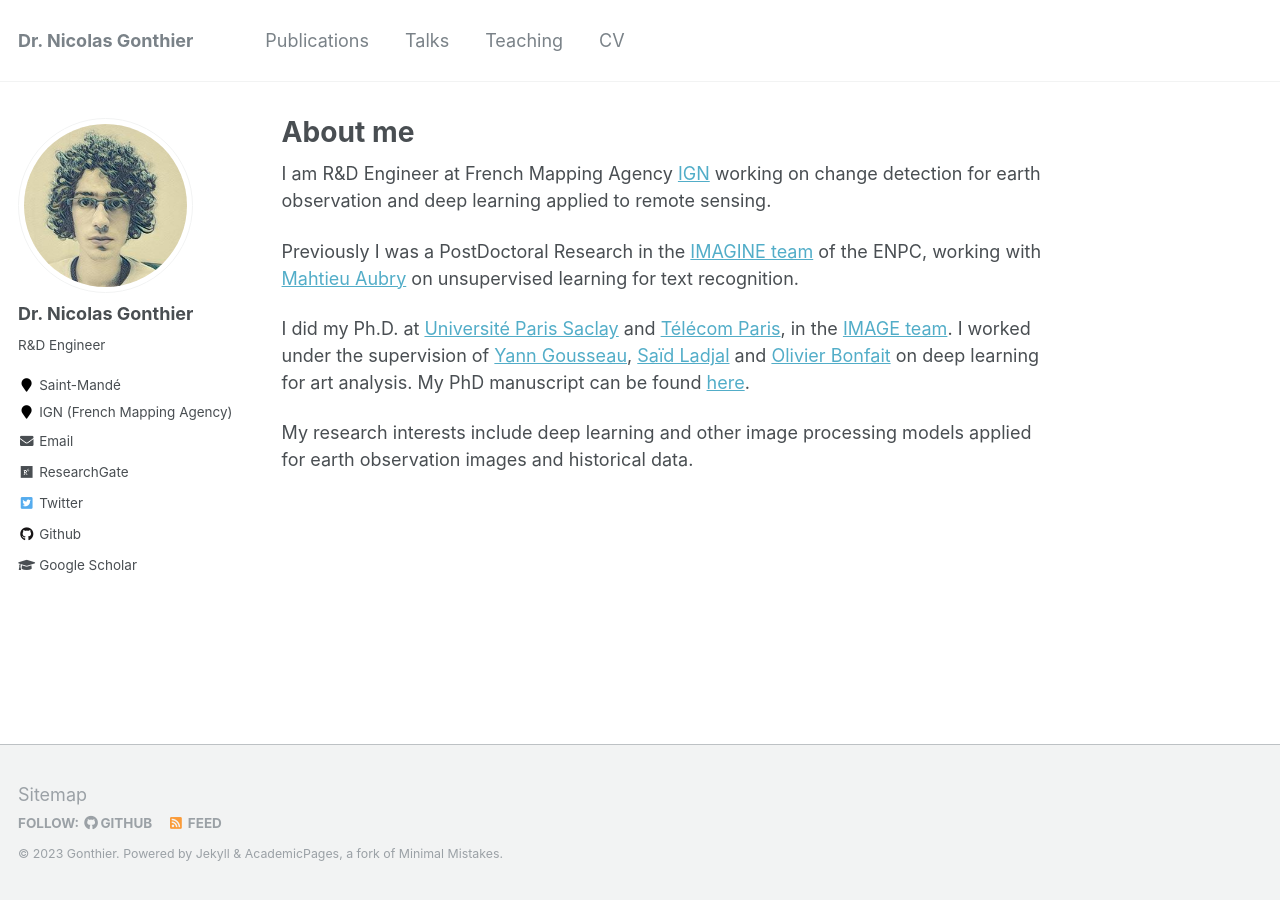
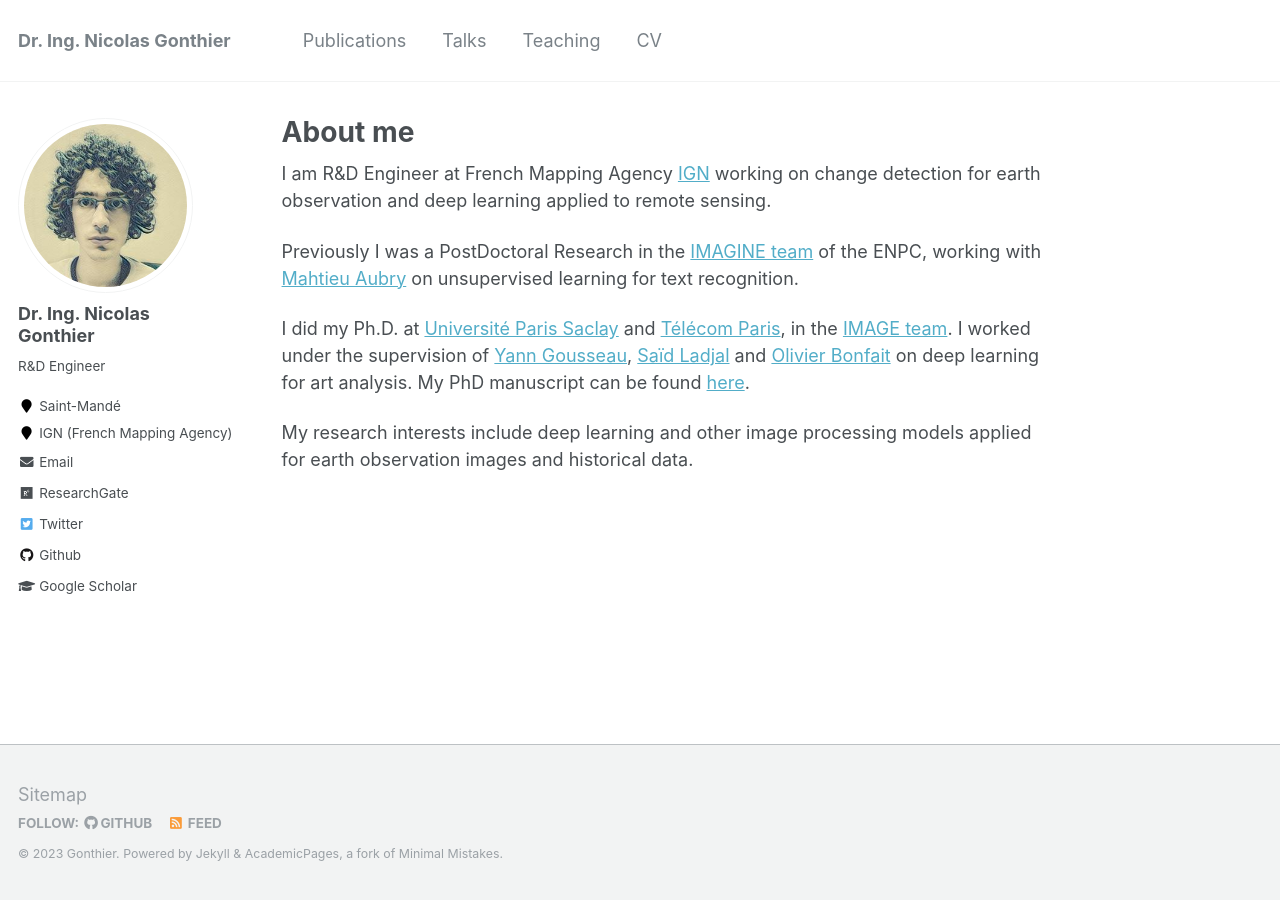
Before and after one commit to ngonthier/ngonthier.github.io, a Jekyll site: the page built from _pages/about.md, in a window 1280 px wide. Built offline with Jekyll 4.4.1, drawn with Linux system fonts in a browser that asks for light colours.

Commit message:
Update _config.yml

```diff
--- a/_config.yml
+++ b/_config.yml
@@ -7,7 +7,7 @@
 
 # Site Settings
 locale                   : "en-US"
-title                    : "Dr. Nicolas Gonthier"
+title                    : "Dr. Ing. Nicolas Gonthier"
 title_separator          : "-"
 name                     : &name "Gonthier"
 description              : &description "I am a R&D Engineer at IGN (French Mapping Agency)."
@@ -80,7 +80,7 @@ analytics:
 
 # Site Author
 author:
-  name             : "Dr. Nicolas Gonthier"
+  name             : "Dr. Ing. Nicolas Gonthier"
   avatar           : "avatar.jpg"
   bio              : "R&D Engineer"
   location         : "Saint-Mandé"
```
